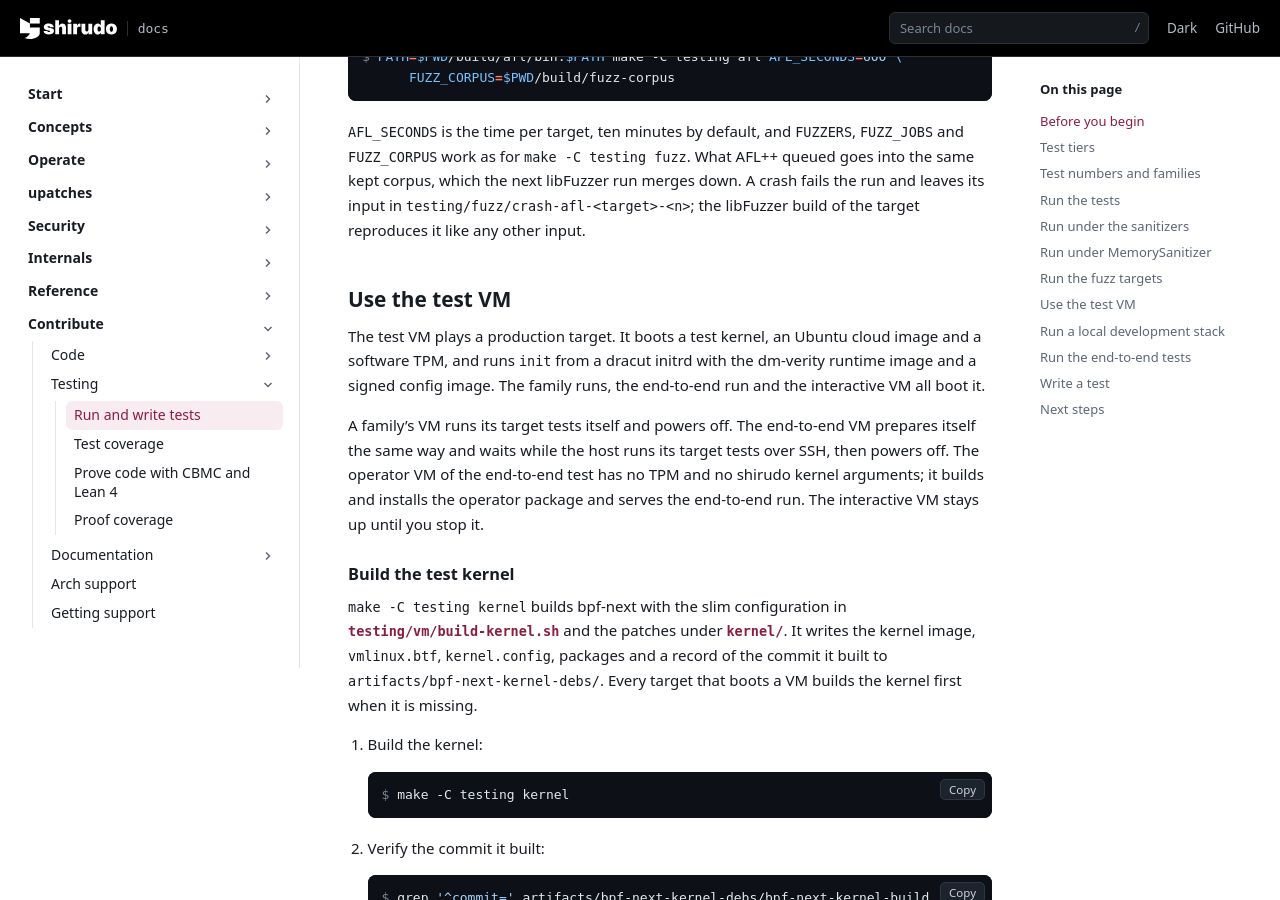
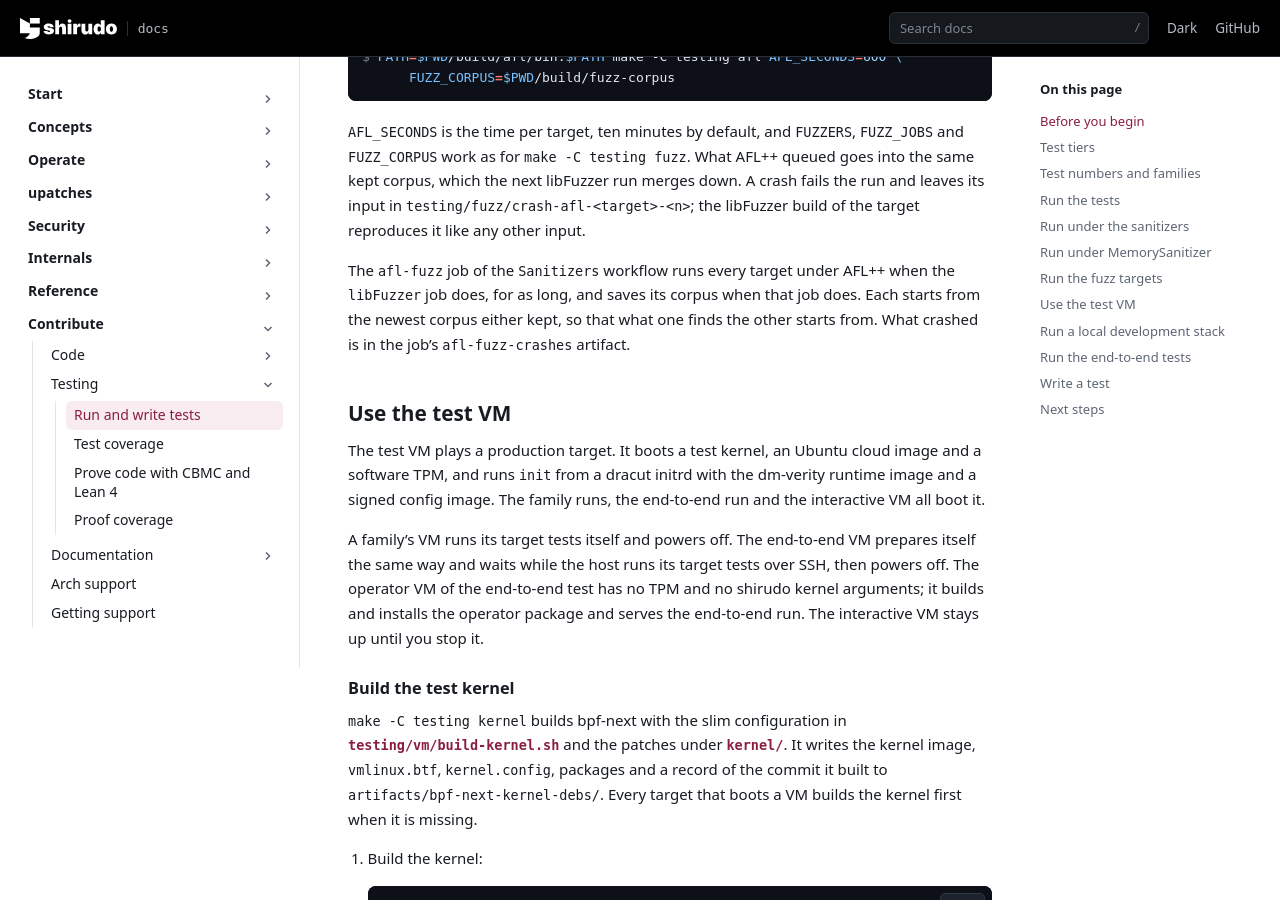
Before and after one commit to AliBashaSY/shirudo, a Sphinx documentation site: the page built from Documentation/contribute/testing/testing.rst, in a window 1280 px wide and 900 px high, scrolled down 7107 px. Built offline with Sphinx 7.4.7, drawn with Linux system fonts in a browser that asks for light colours; pages that are not in the unit, such as notebooks, are missing from menus.

Commit message:
ci: fuzz the parsers under AFL++ as well
Add an afl-fuzz job to the Sanitizers workflow, beside libFuzzer. It
builds AFL++ with afl-deps.sh in the LVH guest the other fuzzing jobs
use, with llvm-23-dev for its passes and the sanitizer runtime, and runs
make -C testing afl when the libFuzzer job runs and for as long: a
minute a target on a push or a pull request, about seven minutes on the
runner's four CPUs after the builds, and ten minutes a target by hand.

The two jobs share the fuzz corpus through the cache. Each restores the
newest corpus either saved, and saves its own on a push to main or by
hand under a key of its own, so that the two jobs of one run do not race
for one key and each next run starts from what the other found. The
AFL++ build is cached by the script that pins it; what crashed is
uploaded as afl-fuzz-crashes.

Not run here: the job itself, which only GitHub starts; the make goal
and afl-deps.sh it runs were run as the previous AFL++ commit says.

Signed-off-by: Daniel Borkmann <daniel@iogearbox.net>

```diff
--- a/Documentation/contribute/testing/testing.rst
+++ b/Documentation/contribute/testing/testing.rst
@@ -402,6 +402,12 @@ libFuzzer builds. Its compiler passes must be built for clang 23:
 corpus, which the next libFuzzer run merges down. A crash fails the run
 and leaves its input in ``testing/fuzz/crash-afl-<target>-<n>``; the
 libFuzzer build of the target reproduces it like any other input.
+
+The ``afl-fuzz`` job of the ``Sanitizers`` workflow runs every target
+under AFL++ when the ``libFuzzer`` job does, for as long, and saves its
+corpus when that job does. Each starts from the newest corpus either
+kept, so that what one finds the other starts from. What crashed is in
+the job's ``afl-fuzz-crashes`` artifact.
 
 Use the test VM
 ---------------
```
Also changed, not shown: 1 other file.
